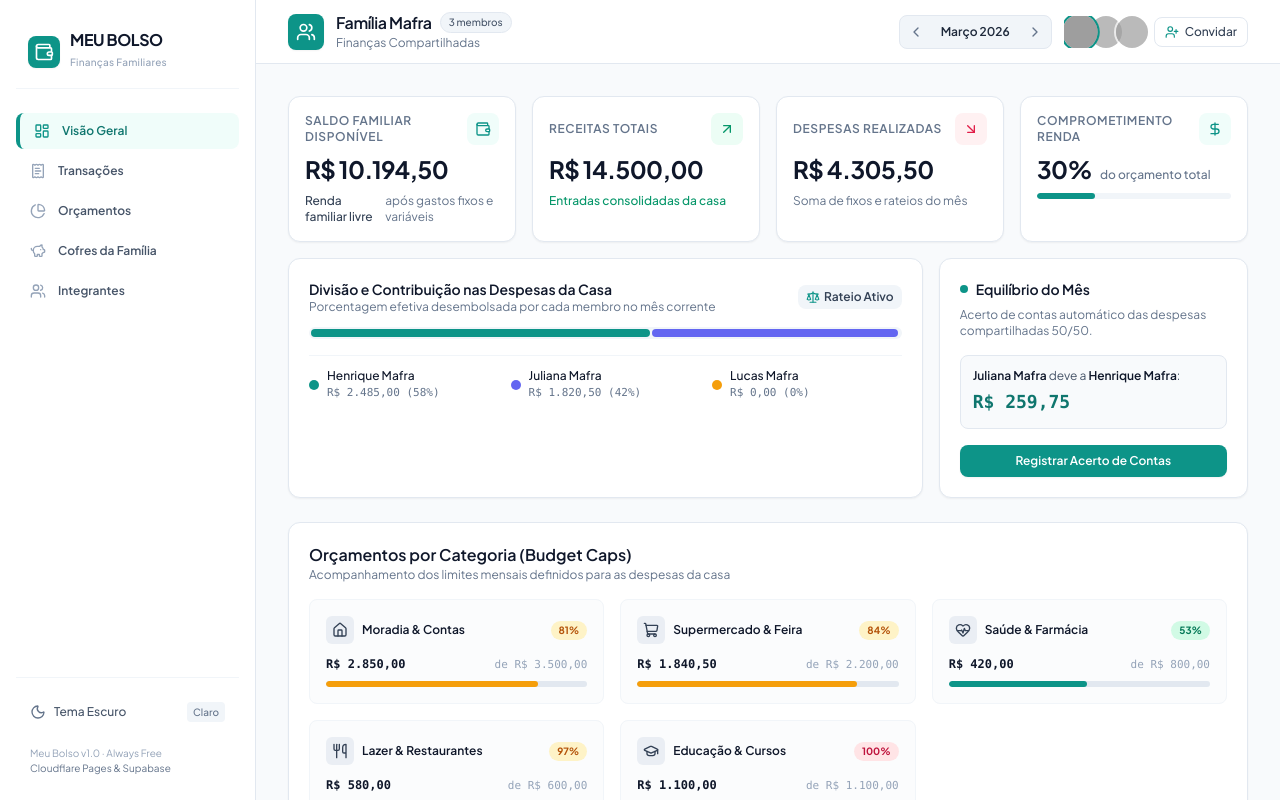
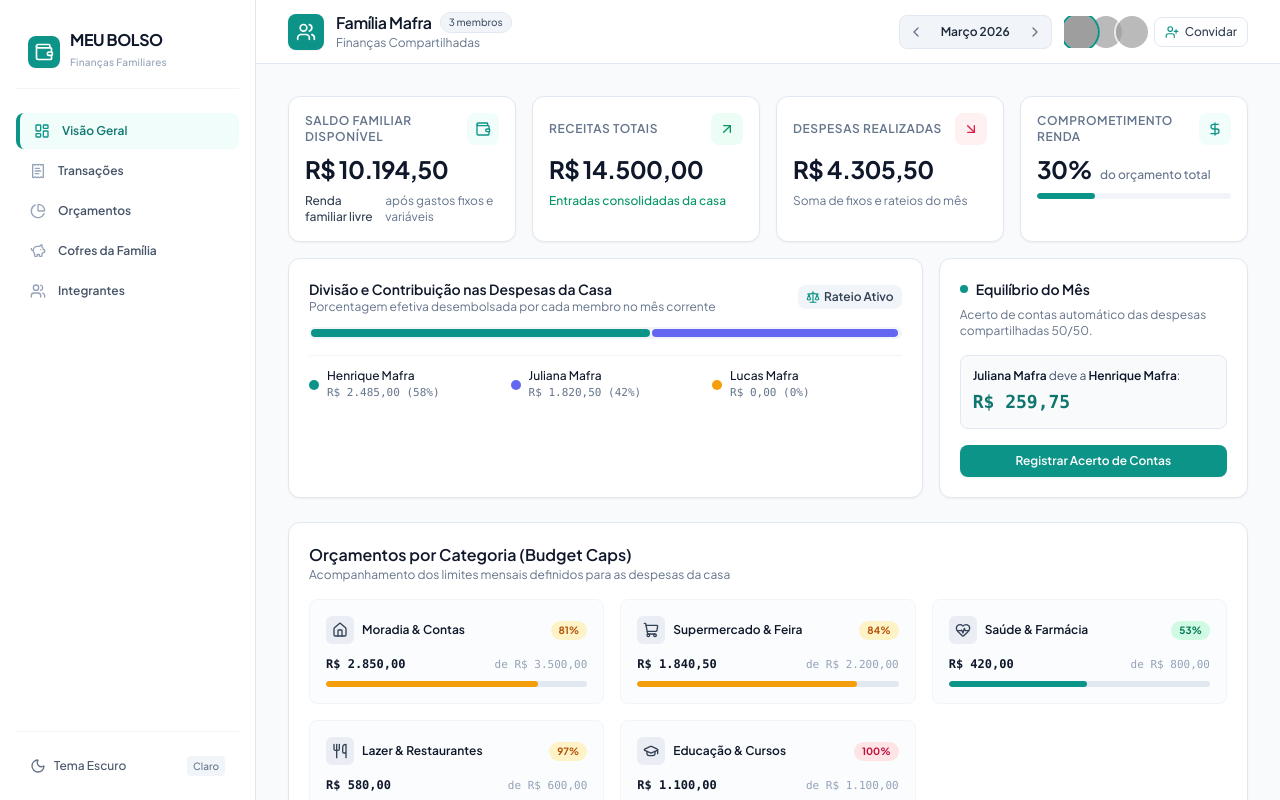
Before and after one commit to henrimafra-glitch/meu-bolso-app, a React (Vite) app: page / in a window 1280 px wide. Shown: the top 800 px of the page. Built offline with nearby package versions, Linux system fonts and the light colour scheme; grey boxes are pictures that could not be loaded.

Commit message:
refactor: remove rodape com versao e mencao a infraestrutura da sidebar

```diff
--- a/src/components/Sidebar.tsx
+++ b/src/components/Sidebar.tsx
@@ -77,11 +77,6 @@ export const Sidebar: React.FC<SidebarProps> = ({
             {darkMode ? 'Escuro' : 'Claro'}
           </span>
         </button>
-
-        <div className="px-3.5 py-2 text-[10px] text-slate-400">
-          <p>Meu Bolso v1.0 · Always Free</p>
-          <p className="text-slate-500">Cloudflare Pages & Supabase</p>
-        </div>
       </div>
     </aside>
   );
```
